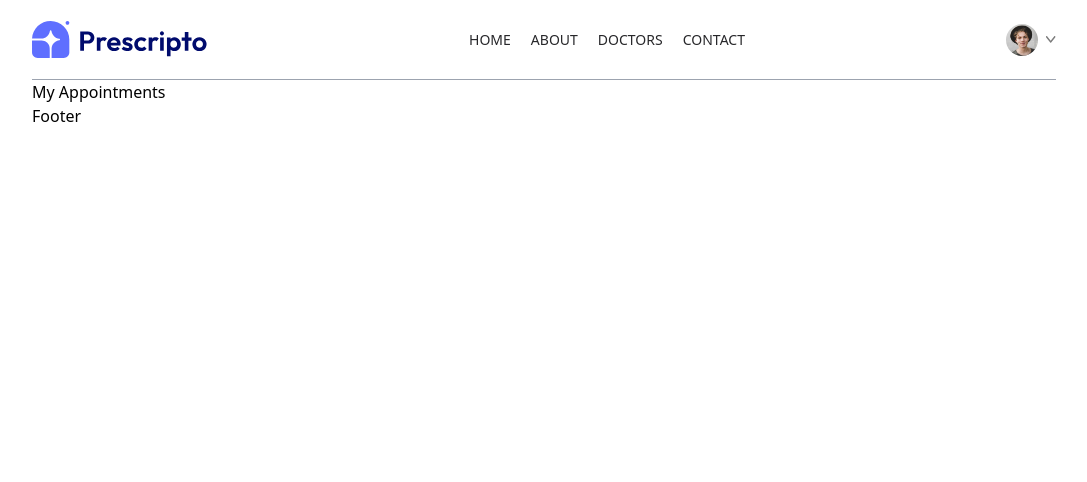
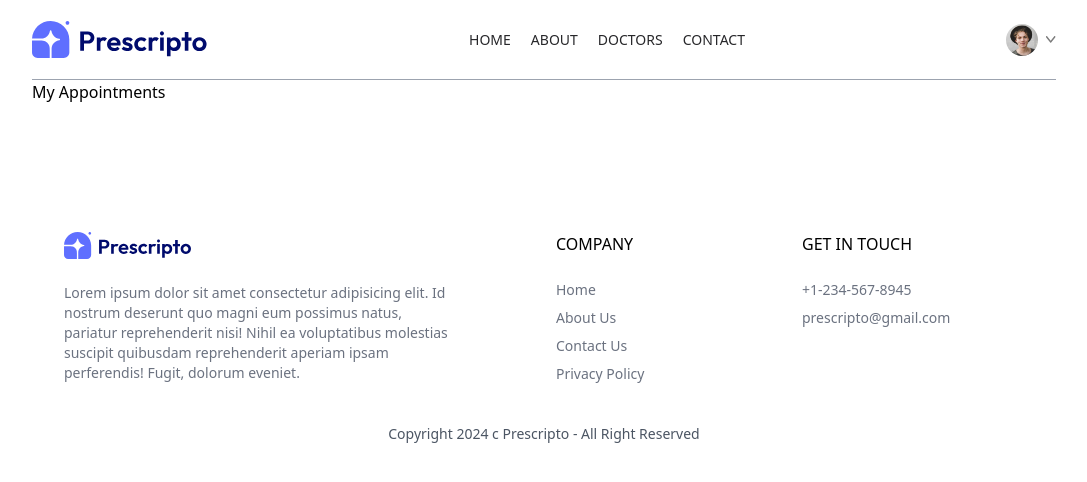
Before and after one commit to AwaisAhmad211/Prescripto, a React (Vite) app in the folder client/: page /my-appointments in a window 1280 px wide. Shown: the top 482 px of the page, without its empty margins (96-1183 px from the left). Built offline with nearby package versions, Linux system fonts and the light colour scheme.

Commit message:
Footer Section Completed

```diff
--- a/client/src/components/Footer.jsx
+++ b/client/src/components/Footer.jsx
@@ -1,9 +1,35 @@
 import React from 'react'
+import {assets} from "../assets/assets"
+import {Link} from 'react-router-dom'
 
 const Footer = () => {
   return (
-    <div>
-      Footer
+    <div className='flex flex-col items-center mx-8 my-32 gap-10'>
+      <div className='flex flex-col md:flex-row gap-6'>
+        <div className='flex-1 flex flex-col gap-6'>
+          <img className='w-32' src={assets.logo} alt="" />
+          <p className='text-sm text-gray-500 w-10/12'>Lorem ipsum dolor sit amet consectetur adipisicing elit. Id nostrum deserunt quo magni eum possimus natus, pariatur reprehenderit nisi! Nihil ea voluptatibus molestias suscipit quibusdam reprehenderit aperiam ipsam perferendis! Fugit, dolorum eveniet.</p>
+        </div>
+        <div className='flex-1 flex flex-wrap gap-6'>
+          <div className='flex-1 flex flex-col gap-6'>
+            <h3 className='font-medium'>COMPANY</h3>
+            <div className='flex flex-col text-gray-500 text-sm gap-2'>
+            <p><Link onClick={()=> scrollTo(0,0)} to="/">Home</Link></p>
+            <p><Link to="/about">About Us</Link></p>
+            <p><Link to="/contact">Contact Us</Link></p>
+            <p><Link>Privacy Policy</Link></p>
+            </div>
+          </div>
+          <div className='flex-1 flex flex-col gap-6'>
+            <h3 className='font-medium'>GET IN TOUCH</h3>
+            <div className='flex flex-col text-gray-500 text-sm gap-2'>
+            <p>+1-234-567-8945</p>
+            <p>prescripto@gmail.com</p>
+            </div>
+          </div>
+        </div>
+      </div>
+      <div className='text-sm font-medium text-gray-600 text-center'>Copyright 2024 c Prescripto - All Right Reserved</div>
     </div>
   )
 }
--- a/client/src/components/Header.jsx
+++ b/client/src/components/Header.jsx
@@ -7,7 +7,7 @@ const Header = () => {
     <div className='flex flex-col flex-wrap md:flex-row bg-primary text-white px-6 rounded-lg mt-4 md:px-10 lg:px-20'>
 
       {/* --------- Left Side ---------- */}
-      <div className='md:w-1/2 flex flex-col items-start justify-center gap-4 py-10 m-auto md:py-[10vw] md:mb-[-30px]'>
+      <div className='flex-1 flex flex-col items-start justify-center gap-4 py-10 m-auto md:py-[10vw] md:mb-[-30px]'>
         <p className='text-3xl md:text-4xl font-semibold leading-tight md:leading-tight lg:leading-tight text-white'>Book Appointment <br/> With Trusted Doctors</p>
         <div className='flex gap-4 items-center flex-col md:flex-row font-light text-md'>
             <img className='w-28' src={assets.group_profiles} alt="" />
@@ -21,8 +21,8 @@ const Header = () => {
         </a>
       </div>
       {/* --------- Right Side --------- */}
-      <div className='md:w-1/2 relative'>
-       <img className='w-full md:absolute bottom-0 h-auto rounded-lg' src={assets.header_img} alt="" />
+      <div className='w-1/2 relative'>
+       <img className='w-full absolute bottom-0 right-0 rounded-lg hidden md:block' src={assets.header_img} alt="" />
       </div>
     </div>
   )
--- a/client/src/components/Navbar.jsx
+++ b/client/src/components/Navbar.jsx
@@ -39,7 +39,7 @@ const Navbar = () => {
                   </div>
               </div>
           </div>
-          : <div className='w-[150px] bg-primary flex items-center justify-center rounded-full text-white p-2 text-sm'>
+          : <div className='w-[100px] lg:w-[150px] lg:text-sm bg-primary flex items-center justify-center rounded-full text-white p-2 text-xs'>
             <button onClick={()=> Navigate("/login")}>Create account</button>
         </div>
         }
--- a/client/src/pages/Home.jsx
+++ b/client/src/pages/Home.jsx
@@ -6,7 +6,7 @@ import Banner from '../components/Banner'
 
 const Home = () => {
   return (
-    <div>
+    <div id='home'>
     <Header />
     <Speciality />
     <TopDoctors />
```
